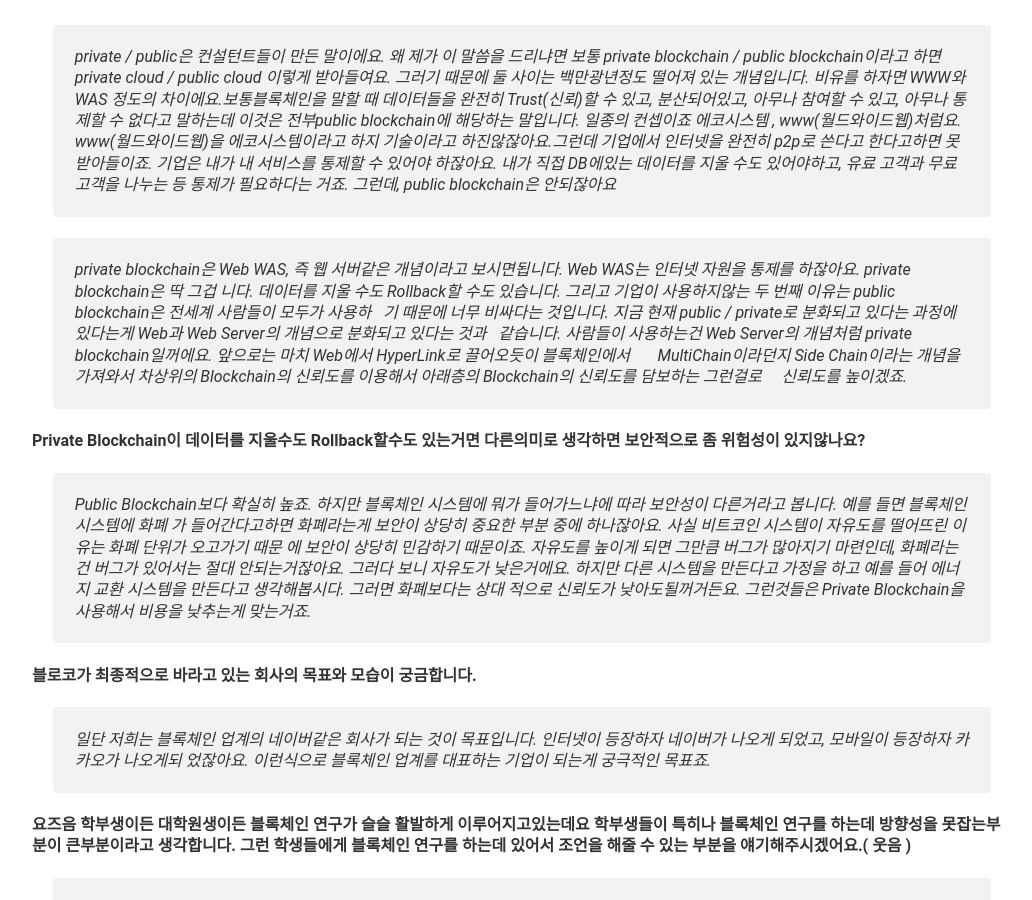
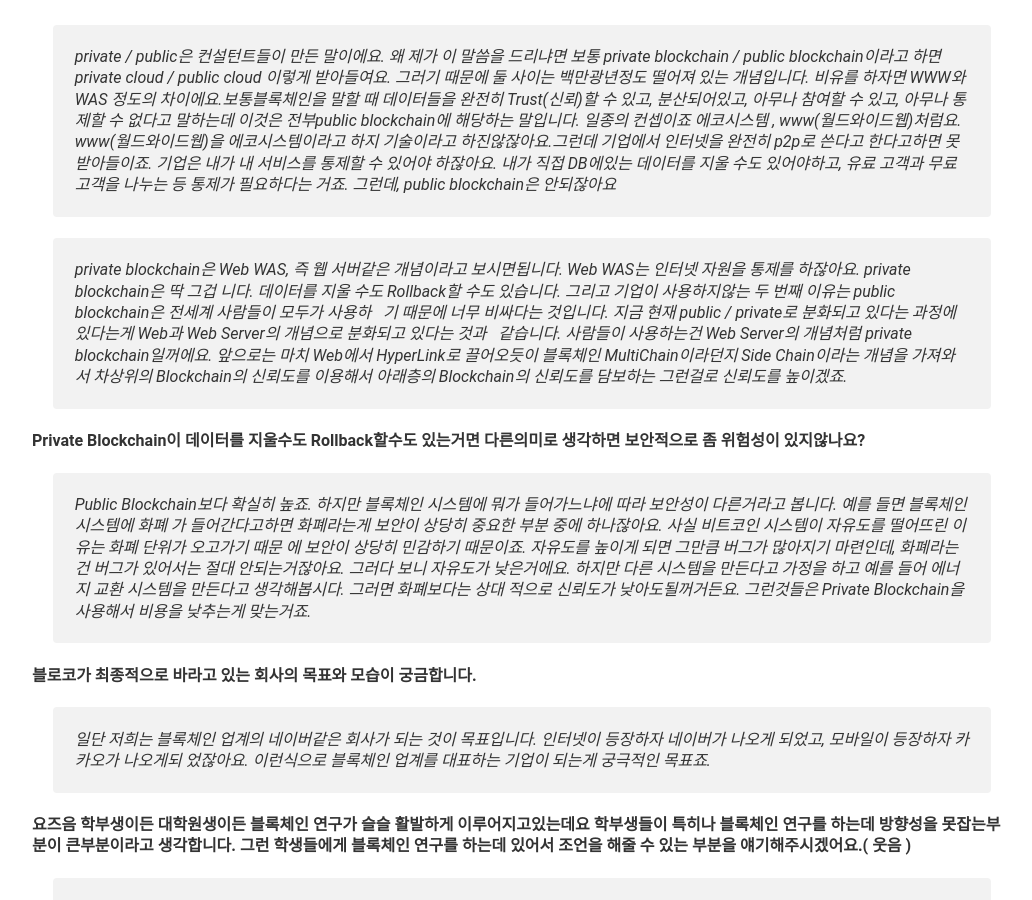
Before and after one commit to Miller-kk/KIMKIBYEONG.github.io, a Jekyll site: the page built from _posts/2017-04-23-bloko.md, in a window 1280 px wide and 900 px high, scrolled down 2419 px. Shown: the whole window, without its empty margins (118-1150 px from the left). Built offline with Jekyll 4.4.1, drawn with Linux system fonts in a browser that asks for light colours.

Commit message:
Update 2017-04-23-bloko.md

```diff
--- a/_posts/2017-04-23-bloko.md
+++ b/_posts/2017-04-23-bloko.md
@@ -34,7 +34,7 @@ API(Application Programming Interface)를 통해 기존 서비스에 쉽게 접
 > private / public은 컨설턴트들이 만든 말이에요. 왜 제가 이 말씀을 드리냐면 보통 private blockchain / public blockchain이라고 하면 private cloud / public cloud 이렇게 받아들여요. 그러기 때문에 둘 사이는 백만광년정도 떨어져 있는 개념입니다. 비유를 하자면 WWW와 WAS 정도의 차이에요.보통블록체인을 말할 때 데이터들을 완전히 Trust(신뢰)할 수 있고, 분산되어있고, 아무나 참여할 수 있고, 아무나 통제할 수 없다고 말하는데 이것은 전부public blockchain에 해당하는 말입니다. 일종의 컨셉이죠 에코시스템 , www(월드와이드웹)처럼요. www(월드와이드웹)을 에코시스템이라고 하지 기술이라고 하진않잖아요.그런데 기업에서 인터넷을 완전히 p2p로 쓴다고 한다고하면 못받아들이죠. 기업은 내가 내 서비스를 통제할 수 있어야 하잖아요. 내가 직접 DB에있는 데이터를 지울 수도 있어야하고, 유료 고객과 무료 고객을 나누는 등 통제가 필요하다는 거죠. 그런데, public blockchain은 안되잖아요
 
 
-> private blockchain은 Web WAS, 즉 웹 서버같은 개념이라고 보시면됩니다. Web WAS는 인터넷 자원을 통제를 하잖아요. private blockchain은 딱 그겁  니다. 데이터를 지울 수도 Rollback할 수도 있습니다. 그리고 기업이 사용하지않는 두 번째 이유는 public blockchain은 전세계 사람들이 모두가 사용하   기 때문에 너무 비싸다는 것입니다. 지금 현재 public / private로 분화되고 있다는 과정에 있다는게 Web과 Web Server의 개념으로 분화되고 있다는 것과   같습니다. 사람들이 사용하는건 Web Server의 개념처럼 private blockchain일꺼에요. 앞으로는 마치 Web에서 HyperLink로 끌어오듯이 블록체인에서       MultiChain이라던지 Side Chain이라는 개념을 가져와서 차상위의 Blockchain의 신뢰도를 이용해서 아래층의 Blockchain의 신뢰도를 담보하는 그런걸로     신뢰도를 높이겠죠.
+> private blockchain은 Web WAS, 즉 웹 서버같은 개념이라고 보시면됩니다. Web WAS는 인터넷 자원을 통제를 하잖아요. private blockchain은 딱 그겁  니다. 데이터를 지울 수도 Rollback할 수도 있습니다. 그리고 기업이 사용하지않는 두 번째 이유는 public blockchain은 전세계 사람들이 모두가 사용하   기 때문에 너무 비싸다는 것입니다. 지금 현재 public / private로 분화되고 있다는 과정에 있다는게 Web과 Web Server의 개념으로 분화되고 있다는 것과   같습니다. 사람들이 사용하는건 Web Server의 개념처럼 private blockchain일꺼에요. 앞으로는 마치 Web에서 HyperLink로 끌어오듯이 블록체인 MultiChain이라던지 Side Chain이라는 개념을 가져와서 차상위의 Blockchain의 신뢰도를 이용해서 아래층의 Blockchain의 신뢰도를 담보하는 그런걸로 신뢰도를 높이겠죠.
 
 **Private Blockchain이 데이터를 지울수도 Rollback할수도 있는거면 다른의미로 생각하면 보안적으로 좀 위험성이 있지않나요?**
 > Public Blockchain보다 확실히 높죠. 하지만 블록체인 시스템에 뭐가 들어가느냐에 따라 보안성이 다른거라고 봅니다. 예를 들면 블록체인 시스템에 화폐   가 들어간다고하면 화폐라는게 보안이 상당히 중요한 부분 중에 하나잖아요. 사실 비트코인 시스템이 자유도를 떨어뜨린 이유는 화폐 단위가 오고가기 때문   에 보안이 상당히 민감하기 때문이죠. 자유도를 높이게 되면 그만큼 버그가 많아지기 마련인데, 화폐라는건 버그가 있어서는 절대 안되는거잖아요. 그러다   보니 자유도가 낮은거에요. 하지만 다른 시스템을 만든다고 가정을 하고 예를 들어 에너지 교환 시스템을 만든다고 생각해봅시다. 그러면 화폐보다는 상대   적으로 신뢰도가 낮아도될꺼거든요. 그런것들은 Private Blockchain을 사용해서 비용을 낮추는게 맞는거죠.
```
